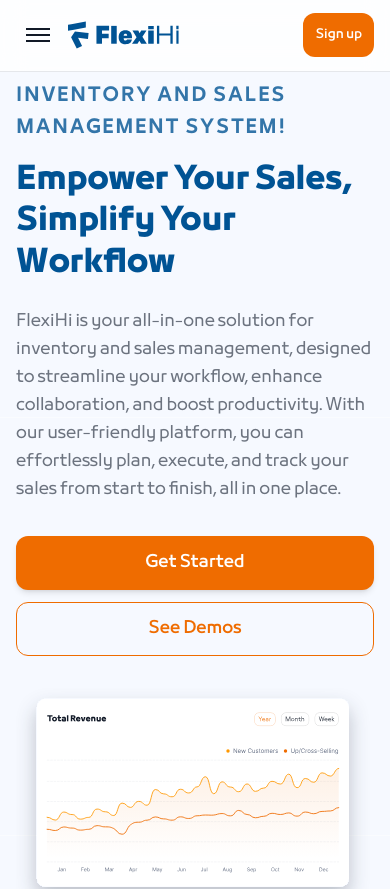
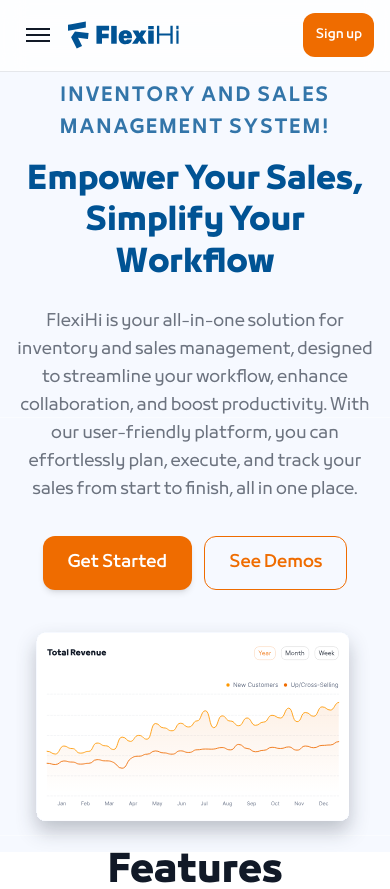
Before and after one commit to flexihi/flexihi-com, a Next.js app: page / in a window 390 px wide. Shown: the top 889 px of the page. Built offline with nearby package versions, Linux system fonts and the light colour scheme; no server answers.

Commit message:
hero fully resp

```diff
--- a/components/Hero.tsx
+++ b/components/Hero.tsx
@@ -18,16 +18,15 @@ const HeroButtons = memo(function HeroButtons({
   t: (key: string) => string;
 }) {
   return (
-    <div className='flex flex-col sm:flex-row gap-3 sm:gap-4 mt-4 sm:mt-2 md:mt-1'>
+    <div className='flex flex-wrap gap-3 mt-4 sm:mt-2 md:mt-1 justify-center lg:justify-start'>
       <a
         href={`${process.env.NEXT_PUBLIC_BACK_OFFICE_URL}`}
         target='_blank'
         rel='noopener noreferrer'
         aria-label='Start using FlexiHi platform'
-        className='w-full sm:w-auto'
       >
         <button
-          className='btn-primary focus-ring w-full sm:w-auto'
+          className='btn-primary focus-ring min-w-[140px] px-6'
           type='button'
         >
           {t('buttons.start')}
@@ -36,10 +35,9 @@ const HeroButtons = memo(function HeroButtons({
       <Link
         href='/#demos'
         aria-label='View product demos'
-        className='w-full sm:w-auto'
       >
         <button
-          className='btn-secondary focus-ring w-full sm:w-auto'
+          className='btn-secondary focus-ring min-w-[140px] px-6'
           type='button'
         >
           {t('buttons.demos')}
@@ -110,7 +108,7 @@ function Hero({ locale }: LocaleProps) {
       {/* Main content */}
       <div className='relative w-full max-w-content h-full mt-20 md:mt-32 lg:mt-40'>
         <div className='relative flex flex-col lg:flex-row gap-8 lg:gap-4 justify-between items-center px-4 md:px-6 lg:px-10'>
-          <div className='flex flex-col gap-4 flex-1 w-full lg:w-auto'>
+          <div className='flex flex-col gap-4 flex-1 w-full lg:w-auto text-center lg:text-start'>
             <h2 className={subtitleClass}>{t('subtitle')}</h2>
             <h1 className='text-primary text-3xl md:text-4xl lg:text-5xl font-bold leading-snug'>
               {t('title')}
@@ -122,14 +120,14 @@ function Hero({ locale }: LocaleProps) {
           </div>
 
           {/* Responsive chart image */}
-          <div className='flex flex-col gap-4 w-full lg:w-auto lg:flex-shrink-0'>
+          <div className='flex flex-col gap-4 w-full lg:w-auto lg:flex-shrink-0 items-center'>
             <Image
               src={chartImage}
               alt='FlexiHi analytics chart showing business performance metrics'
               priority
               width={700}
               height={525}
-              className='object-contain w-full max-w-sm md:max-w-md lg:max-w-lg xl:max-w-xl'
+              className='object-contain w-full max-w-sm md:max-w-md lg:max-w-lg xl:max-w-xl mx-auto lg:mx-0'
               sizes='(max-width: 640px) 100vw, (max-width: 768px) 80vw, (max-width: 1024px) 50vw, 700px'
             />
           </div>
```
Also changed, not shown: .playwright-mcp/hero-final-desktop.png.
